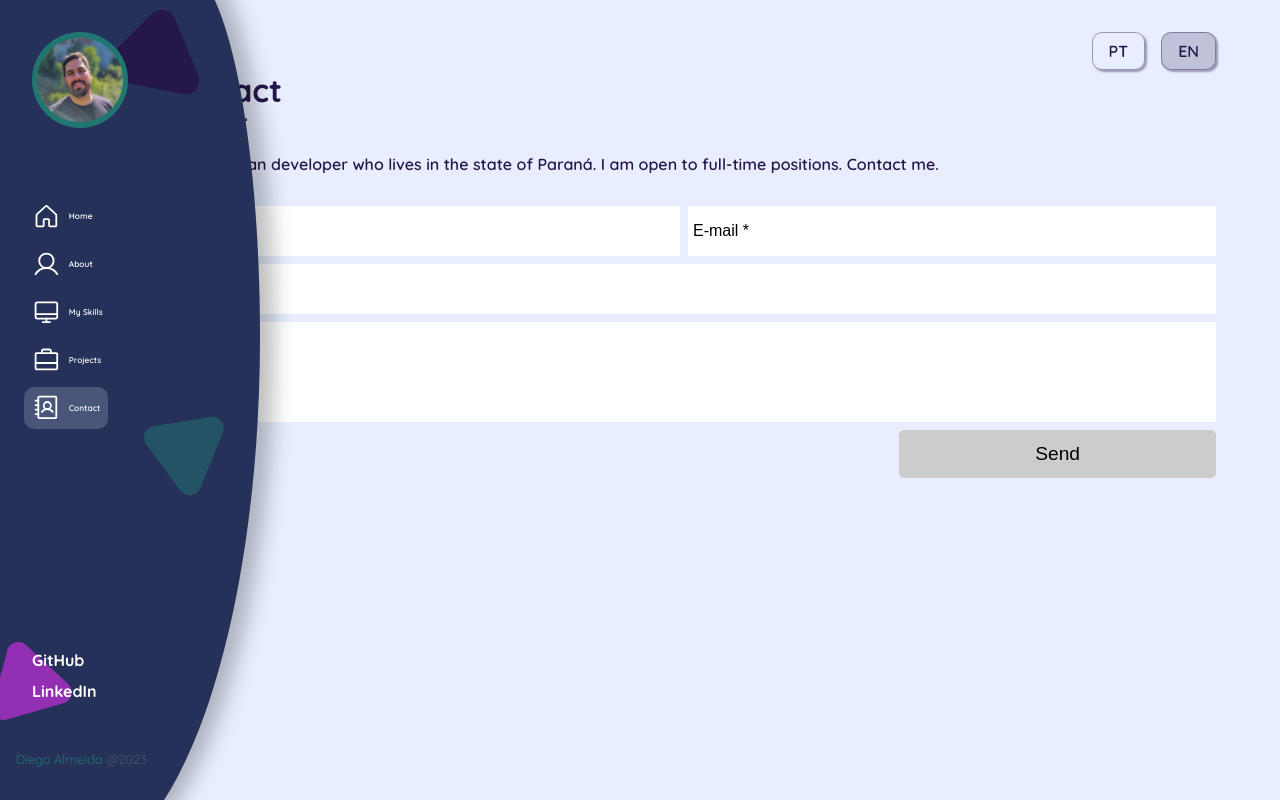
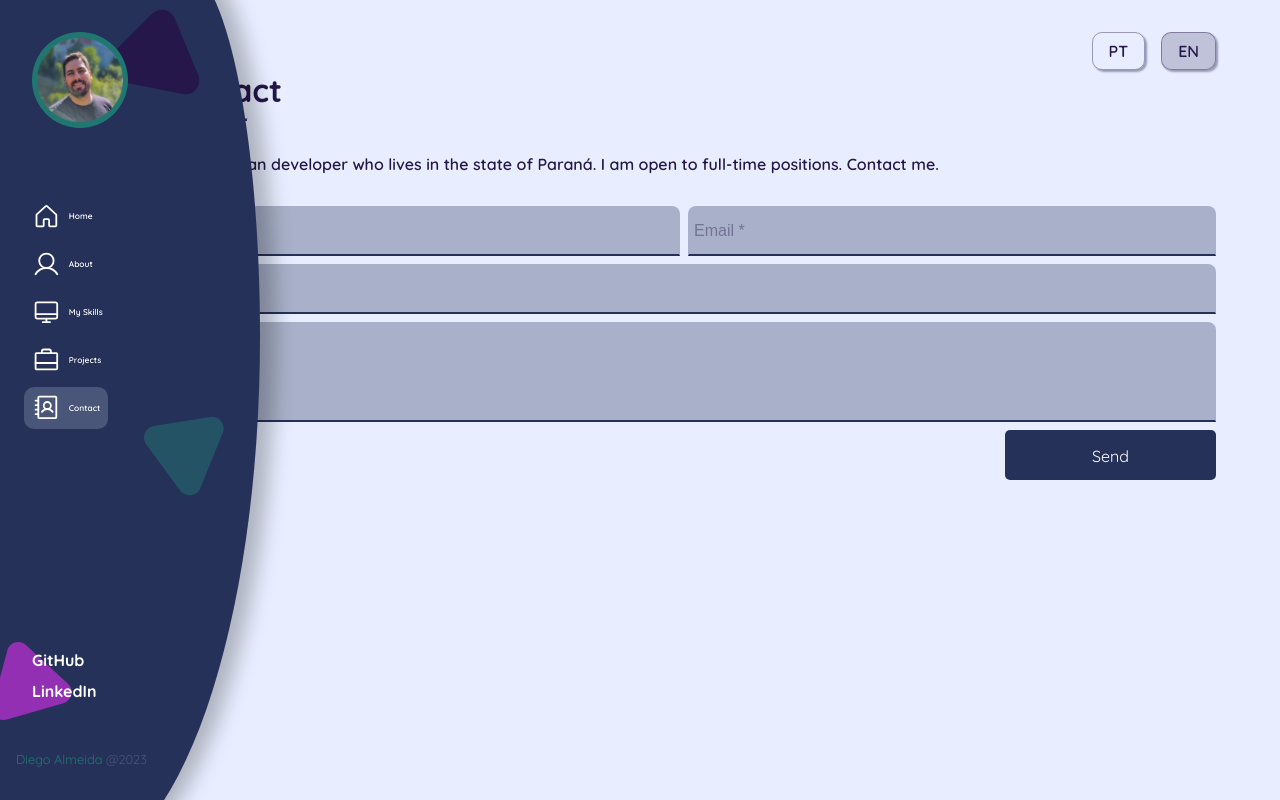
Before and after one commit to diegoalmda/new-portfolio, a Next.js app: page /contact in a window 1280 px wide. Built offline with nearby package versions, Linux system fonts and the light colour scheme.

Commit message:
chore: created contact page form

```diff
--- a/src/app/(public)/contact/components/Content.tsx
+++ b/src/app/(public)/contact/components/Content.tsx
@@ -8,6 +8,7 @@ import { PageContainer } from "../../components/PageContainer"
 import { useGlobalContext } from "../../contexts/GlobalApplicationContext"
 
 import styles from "./styles.module.scss"
+import { CustomButton } from "../../components/CustomButton"
 
 export function Content() {
   const { selectedLanguage } = useGlobalContext()
@@ -53,7 +54,7 @@ export function Content() {
               name="email"
               value={formEmail}
               onChange={(e) => setFormEmail(e.target.value)}
-              placeholder="E-mail *"
+              placeholder={`${form.mail} *`}
               required aria-required
             />
           </div>
@@ -76,12 +77,15 @@ export function Content() {
             />
           </div>
           <div className={styles.fullWidthElement}>
-            <button
+            <CustomButton
               type="submit"
+              aria-label={form.button}
               disabled={state.submitting}
             >
-              {form.button}
-            </button>
+              <small>
+                {form.button}
+              </small>
+            </CustomButton>
           </div>
         </form>
       </div>
--- a/src/app/(public)/contact/components/styles.module.scss
+++ b/src/app/(public)/contact/components/styles.module.scss
@@ -28,12 +28,14 @@
     input, textarea {
       width: 100%;
       outline: 0;
-      border: none;
+      border-bottom: 2px solid var(--blue-800);
       height: 50px;
       padding-left: 5px;
+      border-radius: 8px 8px 0 0;
+      background-color: var(--blue-500-40);
 
       &::placeholder {
-        color: black;
+        color: var(--purple-800-40);
       }
     }
 
@@ -41,39 +43,41 @@
     input:-webkit-autofill:hover,
     input:-webkit-autofill:focus,
     input:-webkit-autofill:active{
-      -webkit-box-shadow: 0 0 0 30px #ccc inset !important;
+      -webkit-box-shadow: 0 0 0 30px var(--blue-500-40) inset !important;
     }
+
     input:-webkit-autofill{
-        -webkit-text-fill-color: #ccc !important;
+        -webkit-text-fill-color: var(--blue-500-40) !important;
     }
-    .error {
-      border-bottom: 2px solid #ccc;
-    }
+
     .fullWidthElement {
       grid-column: 1 / 3;
       width: 100%;
       display: flex;
       justify-content: flex-end;
+
       textarea {
         height: 100px;
         resize: none;
         padding-top: 5px;
       }
+
       button {
         padding: 12px;
-        width: 30%;
+        width: 20%;
         border-radius: 5px;
-        background-color: #ccc;
+        background-color: var(--blue-800);
         filter: brightness(1);
         translate: filter 0.2s;
         cursor: pointer;
         font-weight: 400;
         font-size: 120%;
+        color: var(--white);
 
         &:hover {
-          filter: brightness(0.9);
-          color: #ccc;
+          filter: brightness(1.4);
         }
+
         @media (max-width: 420px) {
           width: 100%;
         }
--- a/src/app/(public)/contexts/GlobalApplicationContext.tsx
+++ b/src/app/(public)/contexts/GlobalApplicationContext.tsx
@@ -46,6 +46,7 @@ interface GlobalApplicationProps {
     message: string,
     form: {
       name: string,
+      mail: string,
       subject: string,
       message: string,
       button: string,
--- a/src/app/(public)/languages/portfolioTextContent.ts
+++ b/src/app/(public)/languages/portfolioTextContent.ts
@@ -54,6 +54,7 @@ const pt = {
     message: "Resido na cidade de Curitiba e estou aberto a propostas de trabalho em período integral. Estou disponível para trabalho presencial, híbrido ou remoto. Entre em contato.",
     form: {
       name: "Nome",
+      mail: "E-mail",
       subject: "Assunto",
       message: "Mensagem",
       button: "Enviar",
@@ -198,6 +199,7 @@ const en = {
     message: "I'm a Brazilian developer who lives in the state of Paraná. I am open to full-time positions. Contact me.",
     form: {
       name: "Name",
+      mail: "Email",
       subject: "Subject",
       message: "Message",
       button: "Send",
--- a/src/app/(public)/styles/global.scss
+++ b/src/app/(public)/styles/global.scss
@@ -12,6 +12,7 @@
   --blue-300-40: rgba(73, 85, 121, 0.4);
 
   --blue-500: #495579;
+  --blue-500-40: rgba(73, 85, 121, 0.4);
   --blue-800: #263159;
 
   --green-500: #207772;
@@ -57,6 +58,9 @@ ul {
 
 button {
   cursor: pointer;
+}
+
+button, textarea, input {
   border: 1px solid transparent;
 }
 
```
